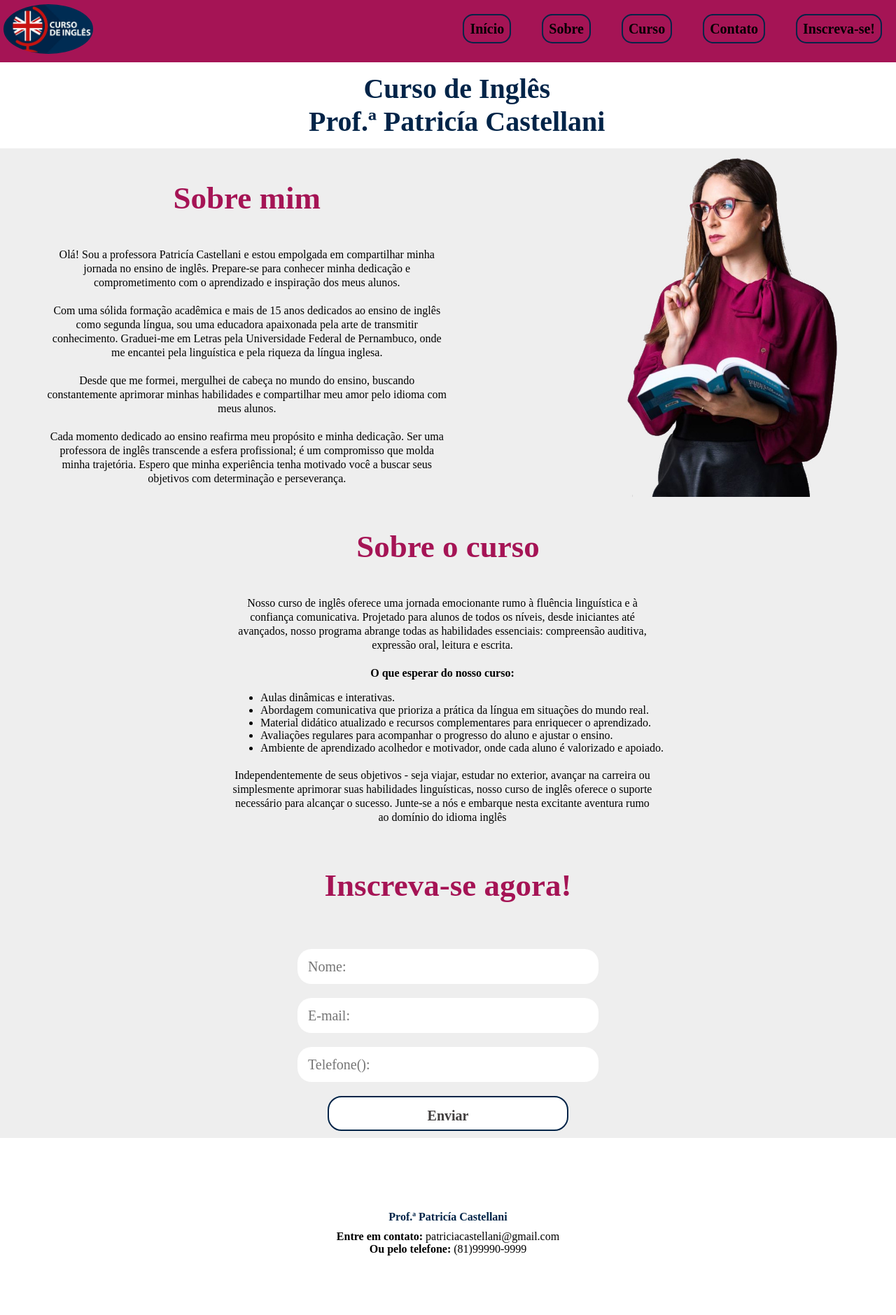
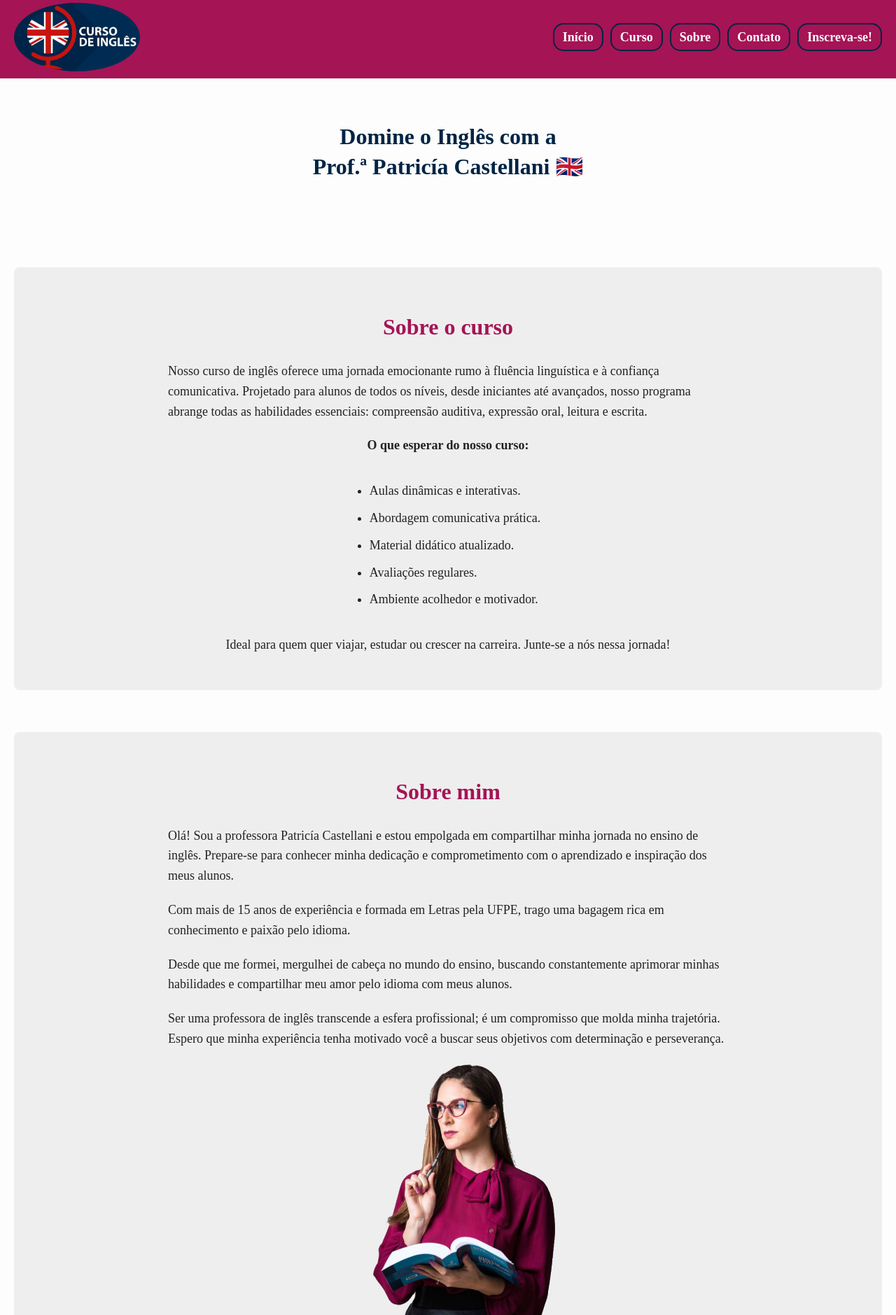
Before and after one commit to andreza1freitas/landing_page-curso-de-ingles, a plain HTML site: page index.html in a window 1280 px wide. Shown: the part 6-1885 px from the top of the page at 70% size. Drawn offline with Linux system fonts and the light colour scheme.

Commit message:
alteracoes no css

```diff
--- a/index.html
+++ b/index.html
@@ -1,124 +1,110 @@
 <!DOCTYPE html>
 <html lang="pt-BR">
-
   <head>
-  <meta charset="UTF-8">
-  <meta http-equiv="X-UA-Compatible" content="IE-edge">
-  <meta name="viewport" content="width=device-width, initial-scale=1.0">
+    <meta charset="UTF-8" />
+    <meta http-equiv="X-UA-Compatible" content="IE-edge" />
+    <meta name="viewport" content="width=device-width, initial-scale=1.0" />
     <title>Curso de inglês</title>
-  <link rel="stylesheet" href="styles/styles.css">
-  <link rel="stylesheet" href="styles/media.css">
-
+    <link rel="stylesheet" href="styles/styles.css" />
   </head>
 
   <body>
 
     <header>
-    <img src="image/logo_curso.jpg">
-    <div>
+      <img src="img/logo_curso.jpg" alt="Logo do curso" />
+      <nav>
         <ul>
           <li><a href="#" class="btnmenu">Início</a></li>
+          <li><a href="#curso" class="btnmenu">Curso</a></li>
           <li><a href="#sobre" class="btnmenu">Sobre</a></li>
-        <li><a href="#curso" class="btnmenu">Curso</a></li>
           <li><a href="#contato" class="btnmenu">Contato</a></li>
           <li><a href="#contato" class="btnmenu">Inscreva-se!</a></li>
         </ul>
-    </div>
+      </nav>
     </header>
 
-  <div class="nometitulo" style="height: 60%;">
-    <h2 class="nomecurso">Curso de Inglês </h2>
-    <h2 class="nomeprof">Prof.ª Patricía Castellani</h2>
-  </div>
+    <section class="nometitulo" style="height: 60%">
+      <h2 class="nomecurso">Domine o Inglês com a</h2>
+      <h2 class="nomeprof">Prof.ª Patricía Castellani 🇬🇧</h2>
+    </section>
 
     <main>
-
-    <div class="corfundo">
+      <section class="corfundo" id="curso">
         <div class="dflexcenter">
-        <section id="sobre">
-          <div style="display: flex;">
-            <div style="flex: 1;">
-              <h3>Sobre mim</h3>
-              <p>Olá! Sou a professora Patricía Castellani e estou empolgada em compartilhar minha jornada no ensino de
-                inglês.
-                Prepare-se para conhecer minha dedicação e comprometimento com o aprendizado e inspiração dos meus
-                alunos.
+          <h2>Sobre o curso</h2>
+          <p>
+            Nosso curso de inglês oferece uma jornada emocionante rumo à
+            fluência linguística e à confiança comunicativa. Projetado para
+            alunos de todos os níveis, desde iniciantes até avançados, nosso
+            programa abrange todas as habilidades essenciais: compreensão
+            auditiva, expressão oral, leitura e escrita.
           </p>
-              <p>Com uma sólida formação acadêmica e mais de 15 anos dedicados ao ensino de inglês como segunda língua,
-                sou
-                uma
-                educadora apaixonada pela arte de transmitir conhecimento.
-                Graduei-me em Letras pela Universidade Federal de Pernambuco, onde me encantei pela linguística e pela
-                riqueza
-                da
-                língua inglesa. </p>
-              <p>Desde que me formei, mergulhei de cabeça no mundo do ensino, buscando constantemente aprimorar minhas
-                habilidades
-                e compartilhar meu amor pelo idioma com meus alunos.</p>
-              <p>Cada momento dedicado ao ensino reafirma meu propósito e minha dedicação. Ser uma professora de inglês
-                transcende
-                a esfera profissional; é um compromisso que molda minha trajetória.
-                Espero que minha experiência tenha motivado você a buscar seus objetivos com determinação e
-                perseverança.
+          <p><b>O que esperar do nosso curso:</b></p>
+          <ul>
+            <li>Aulas dinâmicas e interativas.</li>
+            <li>Abordagem comunicativa prática.</li>
+            <li>Material didático atualizado.</li>
+            <li>Avaliações regulares.</li>
+            <li>Ambiente acolhedor e motivador.</li>
+          </ul>
+          <p>
+            Ideal para quem quer viajar, estudar ou crescer na carreira.
+            Junte-se a nós nessa jornada!
           </p>
         </div>
+      </section>
+
+      <section class="corfundo" id="sobre">
+        <div class="dflexcenter">
+          <h2>Sobre mim</h2>
+          <p>
+            Olá! Sou a professora Patricía Castellani e estou empolgada em
+            compartilhar minha jornada no ensino de inglês. Prepare-se para
+            conhecer minha dedicação e comprometimento com o aprendizado e
+            inspiração dos meus alunos.
+          </p>
+          <p>
+            Com mais de 15 anos de experiência e formada em Letras pela UFPE,
+            trago uma bagagem rica em conhecimento e paixão pelo idioma.
+          </p>
+          <p>
+            Desde que me formei, mergulhei de cabeça no mundo do ensino,
+            buscando constantemente aprimorar minhas habilidades e compartilhar
+            meu amor pelo idioma com meus alunos.
+          </p>
+          <p>
+            Ser uma professora de inglês transcende a esfera
+            profissional; é um compromisso que molda minha trajetória. Espero
+            que minha experiência tenha motivado você a buscar seus objetivos
+            com determinação e perseverança.
+          </p>
           <div class="imagemsobre">
-              <img src="image/imagem_professora.jpg" alt="Mulher branca, de cabelos castanhos, segurando um livro aberto na mão esquerda,
-              e uma caneta na mão direita perto do queixo." class="imagemsobre">
+            <img
+              src="img/img_professora.jpg"
+              alt="Professora com livro e caneta"
+            />
           </div>
         </div>
       </section>
+
+      <section class="corfundo" id="contato">
+        <div class="dflexcenter">
+          <h2>Inscreva-se!</h2>
+          <form>
+            <input type="text" placeholder="Nome:" maxlength="50" required />
+            <input type="email" placeholder="E-mail:" required />
+            <input type="tel" placeholder="Telefone:" maxlength="11" pattern="\d{11}" required />
+            <input type="submit" id="btnenviar" value="Enviar" />
+          </form>
         </div>
-    </div>
+      </section>
+    </main>
 
-    <div class="corfundo">
-      <div class="dflexcenter">
-        <section id="curso">
-          <h3>Sobre o curso</h3>
-          <p>Nosso curso de inglês oferece uma jornada emocionante rumo à fluência linguística e à confiança
-            comunicativa. Projetado para alunos de todos os níveis, desde iniciantes até avançados,
-            nosso programa abrange todas as habilidades essenciais:
-            compreensão auditiva, expressão oral, leitura e escrita.</p>
-          <p><b>O que esperar do nosso curso:</b></p>
-          <ul>
-            <li> Aulas dinâmicas e interativas.</li>
-            <li>Abordagem comunicativa que prioriza a prática da língua em situações do mundo real.</li>
-            <li>Material didático atualizado e recursos complementares para enriquecer o aprendizado.</li>
-            <li>Avaliações regulares para acompanhar o progresso do aluno e ajustar o ensino.</li>
-            <li>Ambiente de aprendizado acolhedor e motivador, onde cada aluno é valorizado e apoiado.</li>
-          </ul>
-          <p>Independentemente de seus objetivos - seja viajar, estudar no exterior, avançar na carreira ou simplesmente
-            aprimorar suas habilidades linguísticas, nosso curso de inglês oferece o suporte necessário para alcançar o
-            sucesso.
-            Junte-se a nós e embarque nesta excitante aventura rumo ao domínio do idioma inglês</p>
-        </section>
-      </div>
-    </div>
+    <footer class="footer">
+      <p><strong>Prof.ª Patricía Castellani 🇬🇧</strong></p>
+      <p><strong>📧 Email: </strong>patriciacastellani@gmail.com</p>
+      <p><strong>📞 Telefone:</strong> (81) 3356-6473</p>
+    </footer>
 
-    <div class="corfundo">
-      <div class="dflexcenter">
-        <section id="contato">
-          <aside>
-            <form>
-              <h3>Inscreva-se agora!</h3>
-              <input type="text" placeholder="Nome:" required>
-              <input type="email" placeholder="E-mail:" required>
-              <input type="number" placeholder="Telefone():" required>
-              <input type="submit" id="btnenviar" value="Enviar">
-            </form>
-          </aside>
-
-        </section>
-      </div>
-    </div>
-  </main>
-  <footer id="footer">
-    <div class="dfooter">
-      <h4>Prof.ª Patricía Castellani</h4>
-      <span><b>Entre em contato:</b> patriciacastellani@gmail.com </span>
-      <span><b>Ou pelo telefone:</b> (81)99990-9999</span>
-    </div>
-  </footer>
   </body>
-
 </html>
--- a/styles/styles.css
+++ b/styles/styles.css
@@ -2,164 +2,174 @@ body {
   font-family: 'Times New Roman', Times, serif;
   margin: 0;
   padding: 0;
+  background-color: #fdfdfd;
 }
 
 header {
   display: flex;
+  flex-wrap: wrap;
   justify-content: space-between;
   align-items: center;
-  background-color: rgb(165, 20, 85);
+  background-color: #a51455;
+  padding: 10px 20px;
+}
+
+header img {
+  width: 100%;
+  max-width: 180px;
+  height: auto;
+  object-fit: cover;
+  border-radius: 50%;
+}
+
+header ul {
+  display: flex;
+  gap: 10px;
 }
 
 header li {
-  font-size: 20px;
-  display: inline-block;
-  margin: 20px;
-}
-
-header img {
-  width: 10%;
-  border-radius: 50%;
-  margin-left: 5px;
+  list-style: none;
 }
 
 header ul li a {
   text-decoration: none;
-  color: black;
+  color: #fff;
   font-weight: bold;
+  border: 2px solid #002444;
+  padding: 8px 12px;
+  border-radius: 15px;
+  transition: 0.3s;
+}
+
+header ul li a:hover {
+  background-color: #002444;
+  color: #fff;
+}
+
+.nometitulo {
+  text-align: center;
+  padding: 60px 20px 20px;
+}
+
+.nomecurso,
+.nomeprof {
+  color: #002444;
+  margin: 5px 0;
+}
+
+h2 {
+  font-size: 32px;
+  text-align: center;
+  color: #a51455;
+  margin-bottom: 20px;
+}
+
+main {
+  padding: 40px 20px;
+}
+
+section {
+  margin-bottom: 60px;
+}
+
+.corfundo {
+  background-color: #EEEEEE;
+  padding: 40px 20px;
+  border-radius: 8px;
 }
 
 .dflexcenter {
   display: flex;
-  justify-content: center;
+  flex-direction: column;
+  align-items: center;
+  max-width: 1100px;
+  margin: 0 auto;
+}
+
+.imagemsobre img {
+  max-width: 300px;
+  border-radius: 10px;
+  margin-left: 40px;
 }
 
 .imagemsobre {
-  flex: 1;
   display: flex;
-  justify-content: flex-end;
-  max-width: 60%;
-}
-
-#titulo {
-  flex-direction: column;
-  line-height: 10px;
-}
-
-.btnmenu {
-  border: 2px solid rgb(0, 36, 72);
-  padding: 8px;
-  border-radius: 15px;
-}
-
-.btnmenu:hover {
-  background-color: rgb(0, 36, 72);
-  color: white;
-}
-
-.corfundo {
-  background-color: #EEEEEE;
-}
-
-.nometitulo {
-  display: flex;
-  flex-direction: column;
-  padding-left: 2%;
+  justify-content: center;
   align-items: center;
 }
 
-.nomecurso {
-  margin-bottom: 30px;
+p,
+li {
+  font-size: 18px;
+  color: #222;
+  line-height: 1.6;
+  max-width: 800px;
+  margin: 10px auto;
 }
 
-.nomeprof {
-  margin-top: 7px;
-}
-
-h2 {
-  font-size: 40px;
-  color: rgb(0, 36, 72);
-  line-height: 10px;
-  font-family: 'Times New Roman', Times, serif;
-}
-
-h3 {
-  text-align: center;
-  font-size: 45px;
-  color: rgb(165, 20, 85);
-}
-
-h4 {
-  margin-bottom: 10px;
-  color: rgb(0, 36, 72);
-}
-
-p {
-  color: black;
-  font-family: 'Times New Roman', Times, serif;
-  line-height: 20px;
-  max-width: 600px;
-  margin-top: 20px;
-  text-align: center;
+ul {
+  padding-left: 20px;
 }
 
 form {
   display: flex;
   flex-direction: column;
+  align-items: center;
+  gap: 15px;
+  max-width: 500px;
+  margin: 0 auto;
+}
+
+input {
+  width: 100%;
+  padding: 15px;
+  font-size: 18px;
+  border: 1px solid #ccc;
+  border-radius: 20px;
 }
 
 #btnenviar {
-  height: 50px;
-  width: 80%;
-  border: 2px solid rgb(0, 36, 72);
-  background-color: white;
-  color: rgb(65, 62, 62);
-  font-family: 'Times New Roman', Times, serif;
-  font-size: 20px;
+  width: 50%;
+  background-color: #fff;
+  border: 1px solid #002444;
+  color: #002444;
   font-weight: bold;
-  align-self: center;
-  margin-bottom: 10px;
+  cursor: pointer;
+  transition: 0.3s;
 }
 
 #btnenviar:hover {
-  cursor: pointer;
-  background: rgb(0, 36, 72);
-  color: white;
+  background-color: #002444;
+  color: #fff;
 }
 
-input {
-  width: 400px;
-  margin-top: 20px;
-  height: 20px;
-  padding: 15px;
-  border-radius: 20px;
-  border: 1px;
-  font-family: 'Times New Roman', Times, serif;
-  font-size: 20px;
-  align-self: center;
+footer.footer {
+  text-align: center;
+  padding: 30px 20px;
+  font-size: 16px;
+  background-color: #a51455;
 }
 
-.social-links {
-  margin-bottom: 50px;
+footer.footer p,
+footer.footer strong {
+  color: #fff ;
 }
 
-.social-links li {
-  display: inline;
+@media screen and (max-width: 528px) {
+  header {
+    flex-direction: column;
+    align-items: center;
+  }
+
+  header ul {
+    flex-direction: column;
+    gap: 5px;
+    margin-top: 10px;
+  }
+
+  .imagemsobre img {
+    margin-left: 0;
+    margin-top: 20px;
+  }
+
 }
-
-#footer {
-  text-align: center;
-  font-family: 'Times New Roman', Times, serif;
-  height: 250px;
-  display: flex;
-  flex-direction: column;
-  justify-content: center;
-  align-items: center;
-}
-
-.dfooter {
-  display: flex;
-  justify-content: center;
-  flex-direction: column;
-  align-items: center;
-}
```
Also changed, not shown: styles/media.css (deleted, +0 -59 lines), img/img_professora.jpg (renamed from image/imagem_professora.jpg), img/logo_curso.jpg (renamed from image/logo_curso.jpg). Lines whose indentation alone changed are shown as unchanged.
